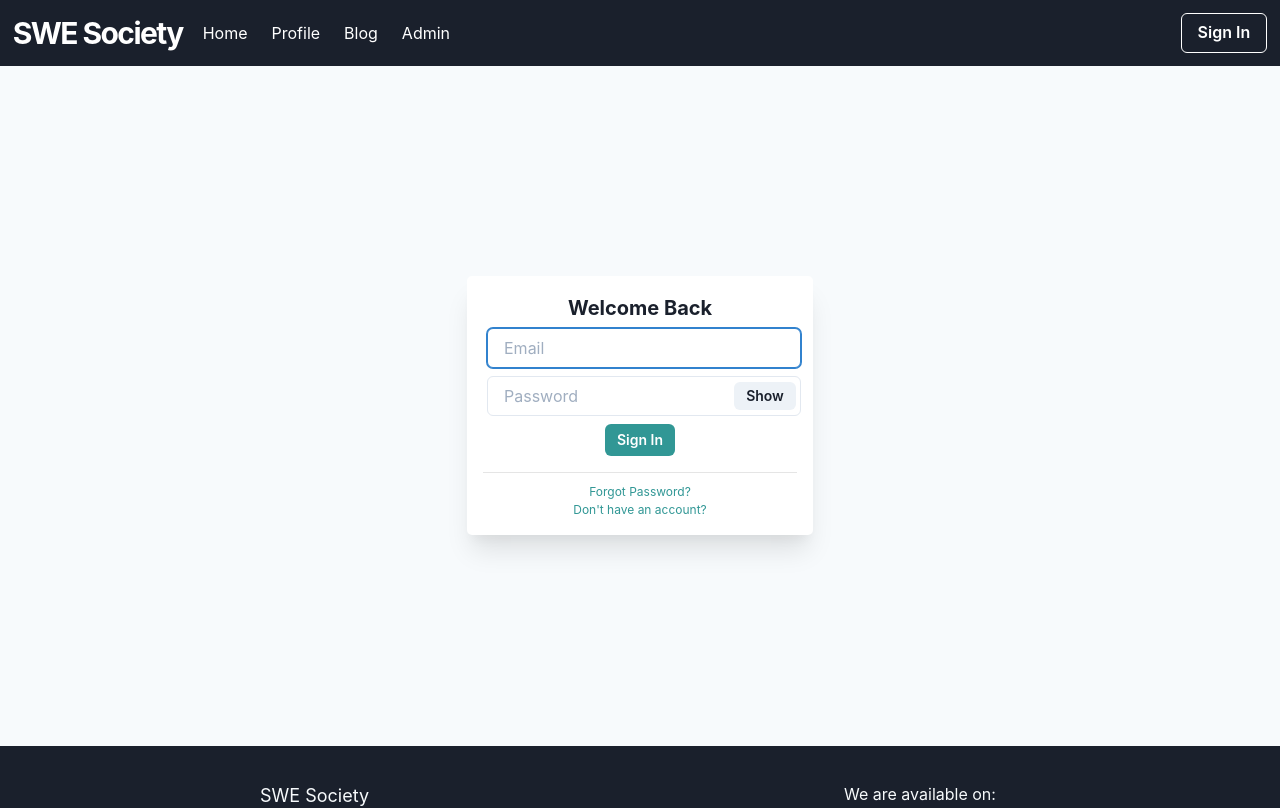
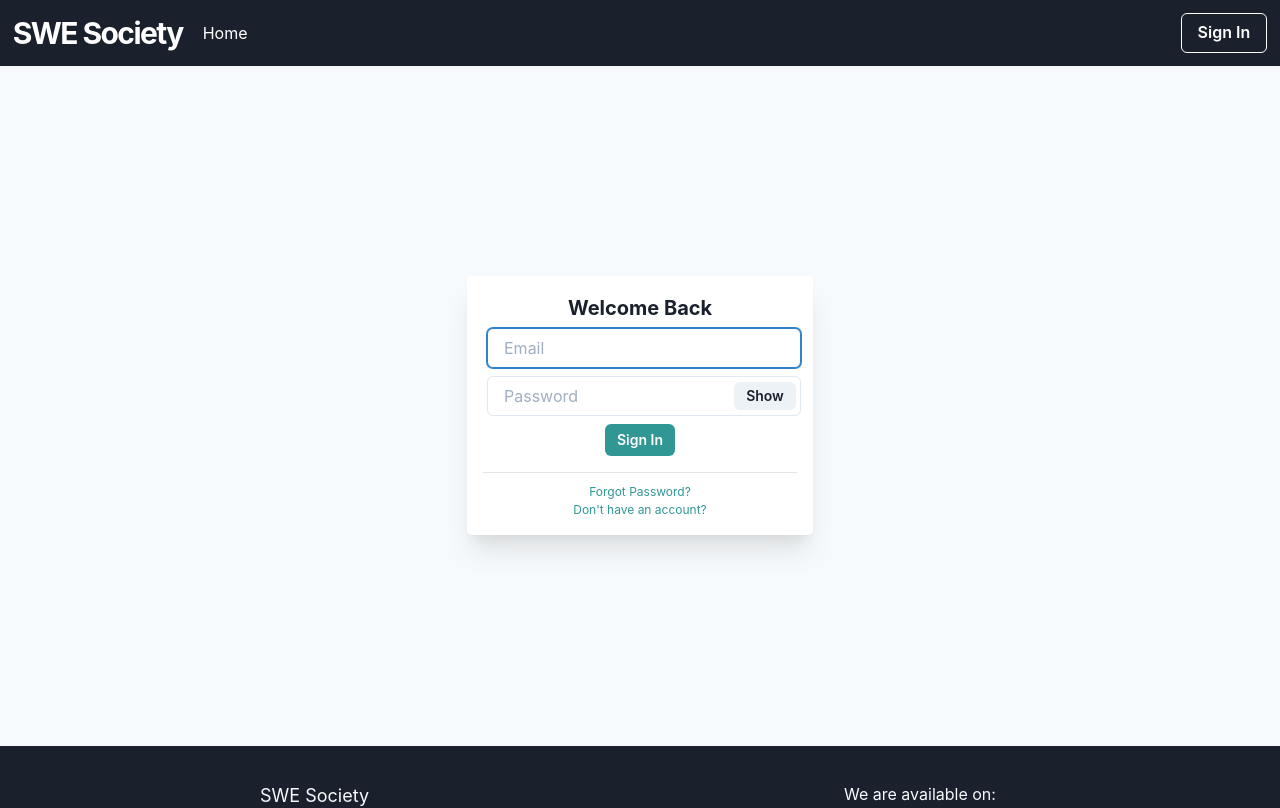
Before and after one commit to sust-swe/SWE-Society, a React (Create React App) app in the folder client/: page /signin in a window 1280 px wide. Shown: the top 808 px of the page. Built offline with nearby package versions, Linux system fonts and the light colour scheme.

Commit message:
Some security fixes

```diff
--- a/client/src/App.js
+++ b/client/src/App.js
@@ -21,7 +21,7 @@ function App() {
       <Switch>
         <Route exact path="/" component={Landing} />
         <Route exact path="/signin" component={SignIn} />
-        <Route path="/admin" component={Admin} />
+        <ProtectedRoute path="/admin" restrictedTo={["admin", "superadmin"]} component={Admin} />
         <ProtectedRoute exact path="/profile" component={Profile} />
         <ProtectedRoute exact path="/user/:id" component={Profile}/>
         <ProtectedRoute exact path="/blog" component={Blog}/>
--- a/client/src/components/generic/navbar.jsx
+++ b/client/src/components/generic/navbar.jsx
@@ -7,7 +7,7 @@ const MyNavbar = (props) => {
   const [show, setShow] = useState(false);
   const handleToggle = () => setShow(!show);
 
-  const { loggedIn, logoutHandler } = useContext(AuthContext);
+  const { loggedIn, logoutHandler, user } = useContext(AuthContext);
 
   const MenuItems = (props) => (
     <Link
@@ -57,9 +57,16 @@ const MyNavbar = (props) => {
         flexGrow={1}
       >
         <MenuItems to="/">Home</MenuItems>
-        <MenuItems to="/profile">Profile</MenuItems>
-        <MenuItems to="/blog">Blog</MenuItems>
-        <MenuItems to="/admin">Admin</MenuItems>
+        {loggedIn && (
+          <>
+            <MenuItems to="/profile">Profile</MenuItems>
+            <MenuItems to="/blog">Blog</MenuItems>
+            {(user.credential.role === "admin" ||
+              user.credential.role === "superadmin") && (
+              <MenuItems to="/admin">Admin</MenuItems>
+            )}
+          </>
+        )}
       </Box>
 
       <Box
--- a/client/src/components/generic/protectedRoutes.jsx
+++ b/client/src/components/generic/protectedRoutes.jsx
@@ -2,14 +2,20 @@ import { useContext } from "react";
 import { Route, Redirect } from "react-router-dom";
 import { AuthContext } from "../../contexts/authContext";
 
-const ProtectedRoute = ({ component: Component, ...rest }) => {
-  const { loggedIn } = useContext(AuthContext);
+const ProtectedRoute = ({ component: Component, restrictedTo, ...rest }) => {
+  const { loggedIn, user } = useContext(AuthContext);
 
   return (
     <Route
       {...rest}
       render={(props) => {
-        if (loggedIn) {
+        if (loggedIn && restrictedTo) {
+          return restrictedTo.includes(user.credential.role) ? (
+            <Component {...rest} {...props} />
+          ) : (
+            <Redirect to="/" />
+          );
+        } else if (loggedIn) {
           return <Component {...rest} {...props} />;
         } else {
           return <Redirect to="/signin" />;
--- a/client/src/pages/admin.jsx
+++ b/client/src/pages/admin.jsx
@@ -1,4 +1,4 @@
-import { Box, Flex } from "@chakra-ui/react";
+import { Box } from "@chakra-ui/react";
 import Layout from "../components/generic/layout";
 import { BrowserRouter as Router, Switch, Route } from "react-router-dom";
 import Dashboard from "../components/admin/dashboard";
```
